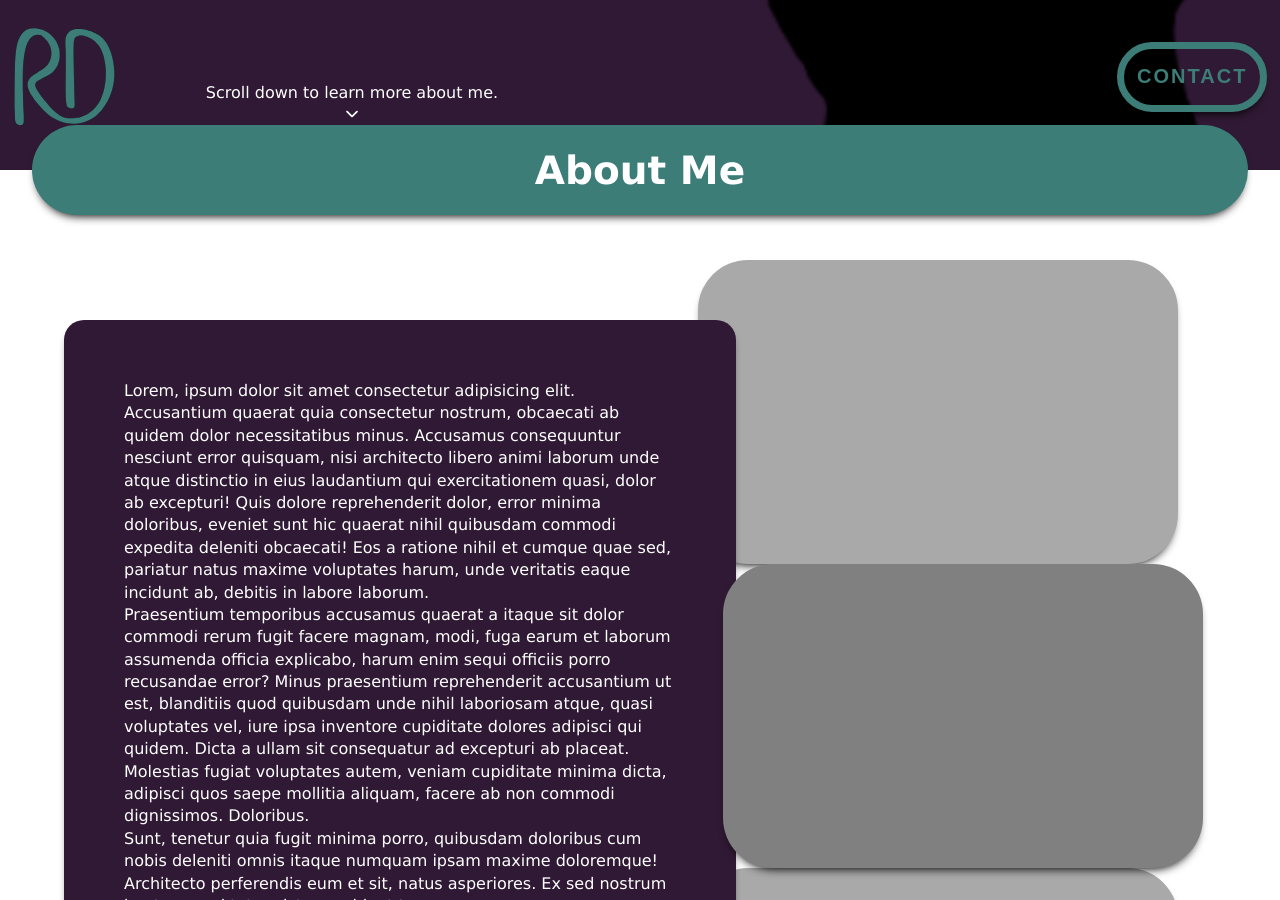
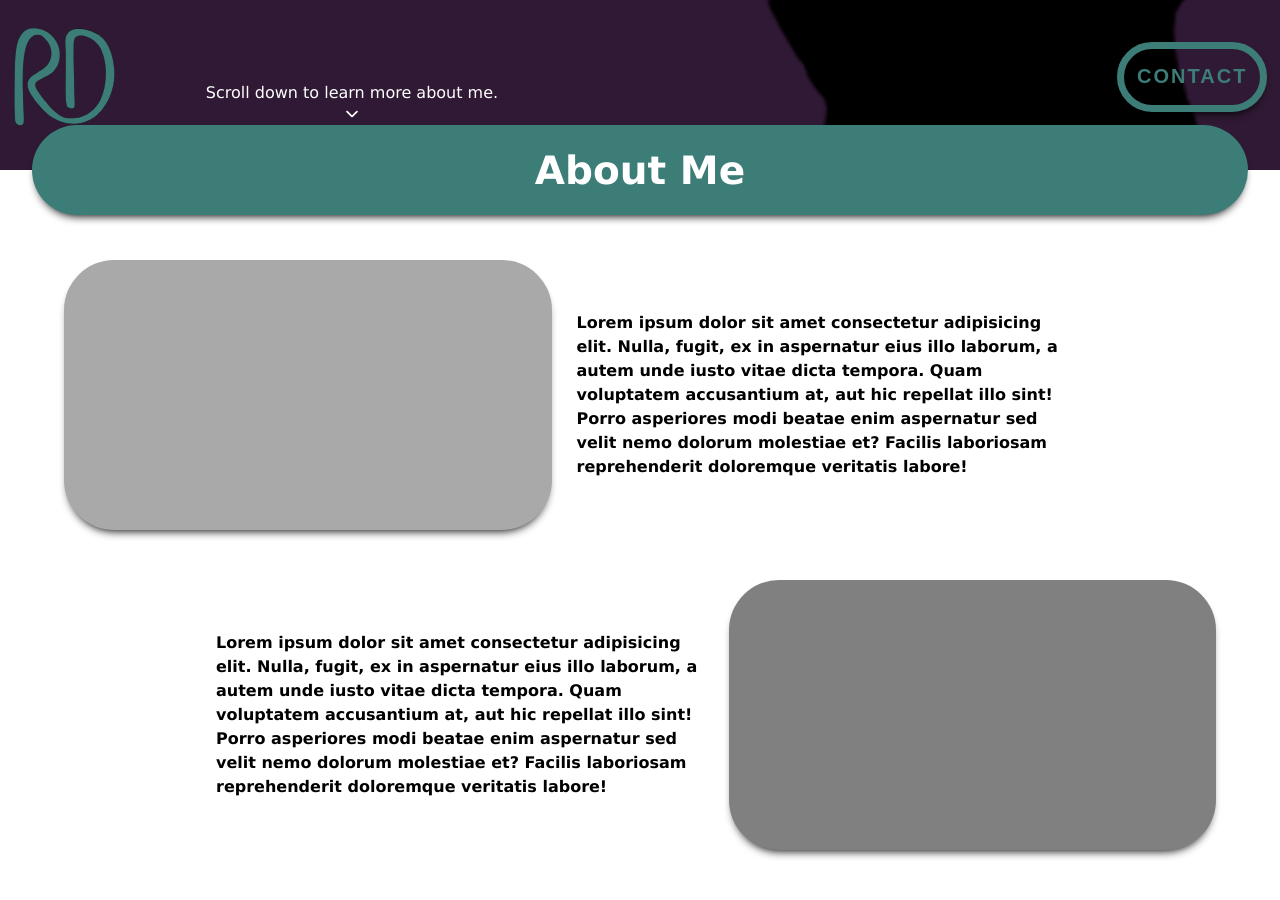
Before and after one commit to rsdrew/ryandrewdev, a Jekyll site: the page built from index.html, in a window 1280 px wide and 900 px high, scrolled down 730 px. Built offline with Jekyll 4.4.1, drawn with Linux system fonts in a browser that asks for light colours; some of the changed text lies outside the part shown.

Commit message:
Reformatted the about section

```diff
--- a/_includes/about.html
+++ b/_includes/about.html
@@ -1,10 +1,23 @@
-<div id="aboutGrid">
-    <div id="aboutInfoBackground" class="shadow">
-        <p id="info1" class="aboutInfo">Lorem, ipsum dolor sit amet consectetur adipisicing elit. Accusantium quaerat quia consectetur nostrum, obcaecati ab quidem dolor necessitatibus minus. Accusamus consequuntur nesciunt error quisquam, nisi architecto libero animi laborum unde atque distinctio in eius laudantium qui exercitationem quasi, dolor ab excepturi! Quis dolore reprehenderit dolor, error minima doloribus, eveniet sunt hic quaerat nihil quibusdam commodi expedita deleniti obcaecati! Eos a ratione nihil et cumque quae sed, pariatur natus maxime voluptates harum, unde veritatis eaque incidunt ab, debitis in labore laborum.</p>
-        <p id="info2" class="aboutInfo">Praesentium temporibus accusamus quaerat a itaque sit dolor commodi rerum fugit facere magnam, modi, fuga earum et laborum assumenda officia explicabo, harum enim sequi officiis porro recusandae error? Minus praesentium reprehenderit accusantium ut est, blanditiis quod quibusdam unde nihil laboriosam atque, quasi voluptates vel, iure ipsa inventore cupiditate dolores adipisci qui quidem. Dicta a ullam sit consequatur ad excepturi ab placeat. Molestias fugiat voluptates autem, veniam cupiditate minima dicta, adipisci quos saepe mollitia aliquam, facere ab non commodi dignissimos. Doloribus.</p>
-        <p id="info3" class="aboutInfo">Sunt, tenetur quia fugit minima porro, quibusdam doloribus cum nobis deleniti omnis itaque numquam ipsam maxime doloremque! Architecto perferendis eum et sit, natus asperiores. Ex sed nostrum beatae quod totam iste provident tempora magnam, non accusamus asperiores molestiae delectus nemo ducimus minus a? Repudiandae ipsum quisquam enim molestiae blanditiis! Vero esse cupiditate officiis earum, debitis, deleniti distinctio vitae accusantium laboriosam blanditiis harum est quaerat consequatur non impedit eaque possimus obcaecati modi inventore numquam? Non excepturi accusantium iure aperiam sequi illo.</p>
-    </div>
+<!-- <div id="aboutGrid">
+    <p id="info1" class="aboutInfo">Lorem, ipsum dolor sit amet consectetur adipisicing elit. Accusantium quaerat quia consectetur nostrum, obcaecati ab quidem dolor necessitatibus minus. Accusamus consequuntur nesciunt error quisquam, nisi architecto libero animi laborum unde atque distinctio in eius laudantium qui exercitationem quasi, dolor ab excepturi! Quis dolore reprehenderit dolor, error minima doloribus, eveniet sunt hic quaerat nihil quibusdam commodi expedita deleniti obcaecati! Eos a ratione nihil et cumque quae sed, pariatur natus maxime voluptates harum, unde veritatis eaque incidunt ab, debitis in labore laborum.</p>
+    <p id="info2" class="aboutInfo">Praesentium temporibus accusamus quaerat a itaque sit dolor commodi rerum fugit facere magnam, modi, fuga earum et laborum assumenda officia explicabo, harum enim sequi officiis porro recusandae error? Minus praesentium reprehenderit accusantium ut est, blanditiis quod quibusdam unde nihil laboriosam atque, quasi voluptates vel, iure ipsa inventore cupiditate dolores adipisci qui quidem. Dicta a ullam sit consequatur ad excepturi ab placeat. Molestias fugiat voluptates autem, veniam cupiditate minima dicta, adipisci quos saepe mollitia aliquam, facere ab non commodi dignissimos. Doloribus.</p>
+    <p id="info3" class="aboutInfo">Sunt, tenetur quia fugit minima porro, quibusdam doloribus cum nobis deleniti omnis itaque numquam ipsam maxime doloremque! Architecto perferendis eum et sit, natus asperiores. Ex sed nostrum beatae quod totam iste provident tempora magnam, non accusamus asperiores molestiae delectus nemo ducimus minus a? Repudiandae ipsum quisquam enim molestiae blanditiis! Vero esse cupiditate officiis earum, debitis, deleniti distinctio vitae accusantium laboriosam blanditiis harum est quaerat consequatur non impedit eaque possimus obcaecati modi inventore numquam? Non excepturi accusantium iure aperiam sequi illo.</p>
     <div id="img1" class="aboutImg shadow"></div>
     <div id="img2" class="aboutImg shadow"></div>
     <div id="img3" class="aboutImg shadow"></div>
+</div> -->
+
+<div id="aboutFlexbox">
+    <div id="aboutBlurb1" class="aboutBlurb">
+        <p id="info1" class="aboutInfo">Lorem ipsum dolor sit amet consectetur adipisicing elit. Nulla, fugit, ex in aspernatur eius illo laborum, a autem unde iusto vitae dicta tempora. Quam voluptatem accusantium at, aut hic repellat illo sint! Porro asperiores modi beatae enim aspernatur sed velit nemo dolorum molestiae et? Facilis laboriosam reprehenderit doloremque veritatis labore!</p>
+        <div id="img1" class="aboutImg shadow"></div>
+    </div>
+    <div id="aboutBlurb2" class="aboutBlurb">
+        <p id="info2" class="aboutInfo">Lorem ipsum dolor sit amet consectetur adipisicing elit. Nulla, fugit, ex in aspernatur eius illo laborum, a autem unde iusto vitae dicta tempora. Quam voluptatem accusantium at, aut hic repellat illo sint! Porro asperiores modi beatae enim aspernatur sed velit nemo dolorum molestiae et? Facilis laboriosam reprehenderit doloremque veritatis labore!</p>
+        <div id="img2" class="aboutImg shadow"></div>
+    </div>
+    <div id="aboutBlurb3" class="aboutBlurb">
+        <p id="info3" class="aboutInfo">Lorem ipsum dolor sit amet consectetur adipisicing elit. Nulla, fugit, ex in aspernatur eius illo laborum, a autem unde iusto vitae dicta tempora. Quam voluptatem accusantium at, aut hic repellat illo sint! Porro asperiores modi beatae enim aspernatur sed velit nemo dolorum molestiae et? Facilis laboriosam reprehenderit doloremque veritatis labore!</p>
+        <div id="img3" class="aboutImg shadow"></div>
+    </div>
 </div>
--- a/_sass/about.scss
+++ b/_sass/about.scss
@@ -1,20 +1,27 @@
 #about {
-    min-height: 100vh;
     height: fit-content;
     width: 100%;
 }
 
-#aboutGrid {
+#aboutFlexbox {
+    display: flex;
+    flex-direction: column;
+    gap: 50px;
+}
+
+.aboutBlurb {
+    width: 100%;
+    max-width: 1000px;
+    height: fit-content;
     display: grid;
-    grid-template-columns: repeat(12, 1fr);
-    grid-template-rows: repeat(3, 1fr);
-    grid-template-areas: "info info info info info info info img1 img1 img1 img1 img1"
-                         "info info info info info info info img2 img2 img2 img2 img2"
-                         "info info info info info info info img3 img3 img3 img3 img3";
+    grid-template-columns: 1fr 1fr;
+    grid-template-areas: "img info";
+    gap: 25px;
+}
 
-    height: 100%;
-    width: 100%;
-    flex-grow: 1;
+.aboutBlurb:nth-child(even) {
+    align-self: flex-end;
+    grid-template-areas: "info img";
 }
 
 #aboutInfoBackground {
@@ -30,35 +37,44 @@
     padding: 0;
     margin: 0;
     text-align: left;
+    font-weight: bold;
+    color: black;
+    letter-spacing: normal;
+    line-height: 1.5;
+    grid-area: info;
+    display: flex;
+    align-items: center;
 }
 
 .aboutImg {
     border-radius: 50px;
-    height: 100%;
+    height: 30vh;
     width: 100%;
-    position: relative;
-    left: -3vw;
+    grid-area: img;
 }
 
 #img1 {
-    grid-area: img1;
     background-color: darkgrey;
-    z-index: -1;
 }
 
 #img2 {
-    grid-area: img2;
     background-color: grey;
-    left: -1vw;
-    z-index: 2;
 }
 
 #img3 {
-    grid-area: img3;
     background-color: darkgrey;
-    z-index: 0;
 }
 
 @media screen and (max-width: 800px) {
+    .aboutBlurb:nth-child(n) {
+        grid-template-columns: 1fr;
+        grid-template-rows: auto 1fr;
+        grid-template-areas: "img"
+                             "info";
+    }
 
+    .aboutInfo {
+        justify-content: center;
+        padding: 0 5%;
+    }
 }
--- a/_sass/main.scss
+++ b/_sass/main.scss
@@ -4,6 +4,7 @@
   --headerHeight: 17vh;
   --sectionTitleHeight: 90px;
   --sectionTitleOffset: 45px;
+  --aboutInfoOffset: 50px;
 }
 
 *{
```
Also changed, not shown: 2 other files.
